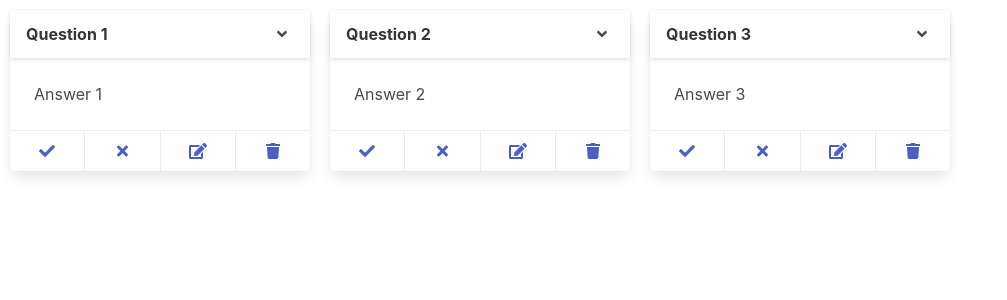
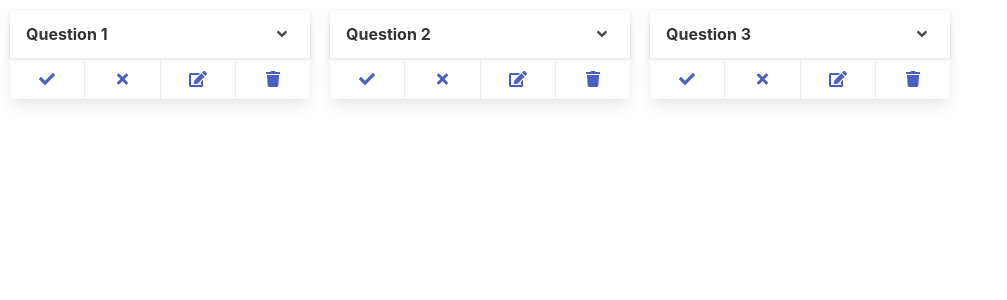
Before and after one commit to asharman/Angular-Flashcards, an Angular app: page / in a window 1280 px wide. Shown: the top 300 px of the page, without its empty margins (0-1007 px from the left). Built offline with nearby package versions, Linux system fonts and the light colour scheme.

Commit message:
Added flashcard events and handlers

```diff
--- a/src/app/app.component.html
+++ b/src/app/app.component.html
@@ -2,6 +2,10 @@
   <app-flash
     *ngFor="let flash of flashs; trackBy: trackByFlashId"
     [flash]="flash"
+    (onToggleCard)="handleToggleCard($event)"
+    (onDelete)="handleDelete($event)"
+    (onEdit)="handleEdit($event)"
+    (onRememberedChange)="handleRememberedChange($event)"
   ></app-flash>
 </div>
 <router-outlet></router-outlet>
--- a/src/app/app.component.ts
+++ b/src/app/app.component.ts
@@ -34,4 +34,23 @@ export class AppComponent {
   trackByFlashId(index, flash) {
     return flash.id;
   }
+
+  handleToggleCard(id: number): void {
+    const flash = this.flashs.find((flash) => flash.id === id);
+    flash.show = !flash.show;
+  }
+
+  handleDelete(id: number): void {
+    const flashIndex = this.flashs.findIndex((flash) => flash.id === id);
+    this.flashs.splice(flashIndex, 1);
+  }
+
+  handleEdit(id: number): void {
+    console.log(id);
+  }
+
+  handleRememberedChange({ id, flag }): void {
+    const flash = this.flashs.find((flash) => flash.id === id);
+    flash.remembered = flag;
+  }
 }
--- a/src/app/flash/flash.component.html
+++ b/src/app/flash/flash.component.html
@@ -1,5 +1,5 @@
 <div class="card">
-  <header class="card-header">
+  <header class="card-header" (click)="toggleCard()">
     <p class="card-header-title">{{ flash.question }}</p>
     <a
       href="javascript:void(0)"
@@ -11,13 +11,23 @@
       ></span>
     </a>
   </header>
-  <div class="card-content">
-    <div class="content">{{ flash.answer }}</div>
+  <div *ngIf="flash.show">
+    <div class="card-content">
+      <div class="content">{{ flash.answer }}</div>
+    </div>
   </div>
   <footer class="card-footer">
-    <a class="card-footer-item" href="#"><i class="fas fa-check"></i></a>
-    <a class="card-footer-item" href="#"><i class="fas fa-times"></i></a>
-    <a class="card-footer-item" href="#"><i class="fas fa-edit"></i></a>
-    <a class="card-footer-item" href="#"><i class="fas fa-trash"></i></a>
+    <a class="card-footer-item" href="#" (click)="markCorrect()"
+      ><i class="fas fa-check"></i
+    ></a>
+    <a class="card-footer-item" href="#" (click)="markIncorrect()"
+      ><i class="fas fa-times"></i
+    ></a>
+    <a class="card-footer-item" href="#" (click)="editFlash()"
+      ><i class="fas fa-edit"></i
+    ></a>
+    <a class="card-footer-item" href="#" (click)="deleteFlash()"
+      ><i class="fas fa-trash"></i
+    ></a>
   </footer>
 </div>
--- a/src/app/flash/flash.component.ts
+++ b/src/app/flash/flash.component.ts
@@ -1,4 +1,4 @@
-import { Component, OnInit, Input } from '@angular/core';
+import { Component, OnInit, Input, Output, EventEmitter } from '@angular/core';
 import { IFlash } from '../flash.model';
 
 @Component({
@@ -14,7 +14,38 @@ export class FlashComponent implements OnInit {
     show: false,
   };
 
+  @Output() onToggleCard = new EventEmitter<number>();
+  @Output() onEdit = new EventEmitter<number>();
+  @Output() onDelete = new EventEmitter<number>();
+  @Output() onRememberedChange = new EventEmitter<Object>();
+
   constructor() {}
 
   ngOnInit(): void {}
+
+  toggleCard(): void {
+    this.onToggleCard.emit(this.flash.id);
+  }
+
+  editFlash(): void {
+    this.onEdit.emit(this.flash.id);
+  }
+
+  deleteFlash(): void {
+    this.onDelete.emit(this.flash.id);
+  }
+
+  markCorrect(): void {
+    this.onRememberedChange.emit({
+      id: this.flash.id,
+      flag: 'correct',
+    });
+  }
+
+  markIncorrect(): void {
+    this.onRememberedChange.emit({
+      id: this.flash.id,
+      flag: 'incorrect',
+    });
+  }
 }
```
